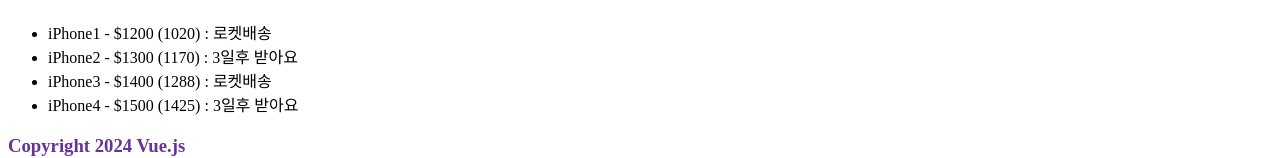
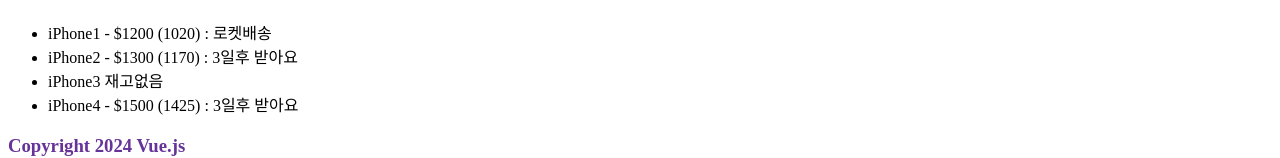
Before and after one commit to projectmiluju/vue-first, a Vue app: page / in a window 1280 px wide. Shown: the part 179-337 px from the top of the page. Built offline with nearby package versions, Linux system fonts and the light colour scheme.

Commit message:
v-if, v-else

```diff
--- a/src/App.vue
+++ b/src/App.vue
@@ -9,28 +9,32 @@
     title: 'iPhone1',
     price: 1200,
     discountRate: 15,
-    isRocket: true
+    isRocket: true,
+    stock: 5
   },
   {
     productId: '0002',
     title: 'iPhone2',
     price: 1300,
     discountRate: 10,
-    isRocket: false
+    isRocket: false,
+    stock: 12
   },
   {
     productId: '0023',
     title: 'iPhone3',
     price: 1400,
     discountRate: 8,
-    isRocket: true
+    isRocket: true,
+    stock: 0
   },
   {
     productId: '0035',
     title: 'iPhone4',
     price: 1500,
     discountRate: 5,
-    isRocket: false
+    isRocket: false,
+    stock: 7
   },
 ]);
 const copyright = ref('Copyright 2024 Vue.js');
@@ -54,11 +58,17 @@
 <button @click="greetButtonClicked">누르면 콘솔로 인사를 합니다.</button>
 <h3>{{ title }}</h3>
 <ul>
-  <li v-for="product in products">
-    {{ product.title}} -
-    ${{ product.price}}
-    ({{ product.price - (product.price * (product.discountRate / 100)) }}) :
-    {{ product.isRocket ? '로켓배송' : '3일후 받아요'}}
+  <li v-for="product in products" :key="product.productId">
+    <span v-if="product.stock">
+      {{ product.title}} -
+      ${{ product.price}}
+      ({{ product.price - (product.price * (product.discountRate / 100)) }}) :
+      {{ product.isRocket ? '로켓배송' : '3일후 받아요'}}
+    </span>
+    <span v-else>
+      {{ product.title }}
+      재고없음
+    </span>
   </li>
 </ul>
 <h3>{{ copyright }}</h3>
```
